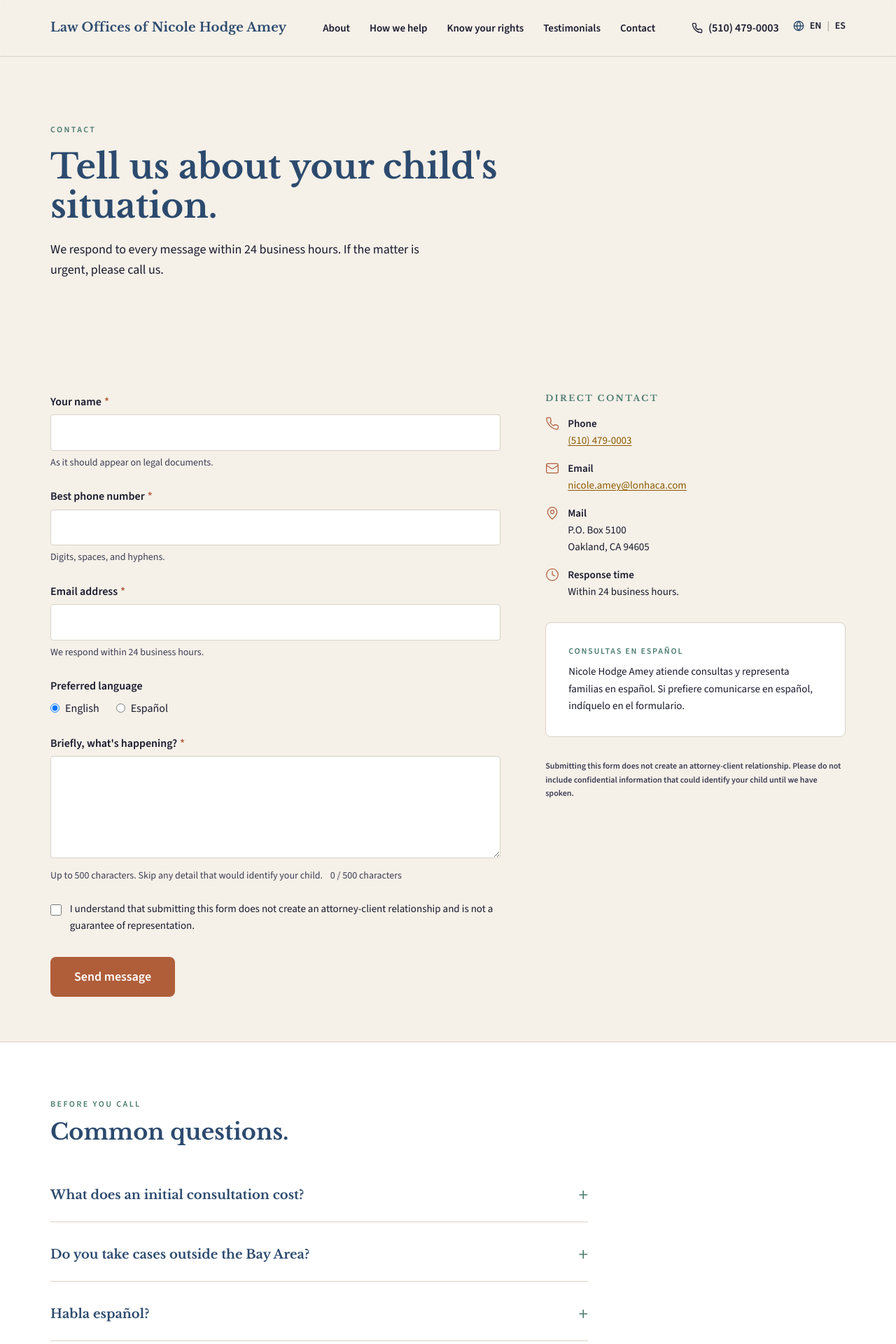
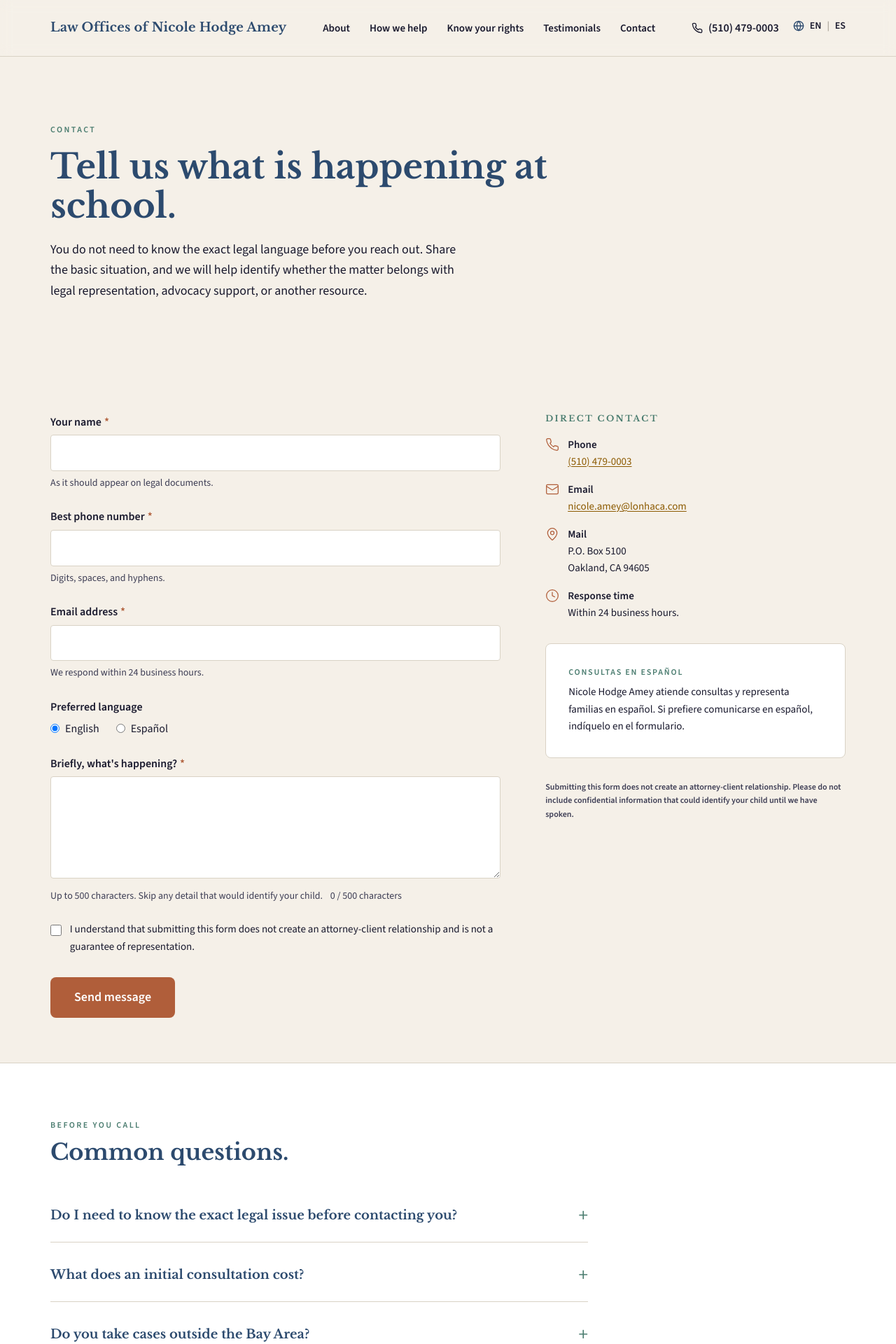
Before and after one commit to marchitectsio/lonha-website, a Next.js app: page /contact in a window 1280 px wide. Shown: the top 1920 px of the page at 70% size. Built offline with nearby package versions, Linux system fonts and the light colour scheme.

Commit message:
Update contact page to match intake direction

```diff
--- a/app/contact/page.tsx
+++ b/app/contact/page.tsx
@@ -13,8 +13,12 @@ export const metadata: Metadata = {
 
 const FAQ = [
   {
+    q: "Do I need to know the exact legal issue before contacting you?",
+    a: "No. You can start by explaining what is happening at school. We can help identify whether the concern involves an IEP, due process, discipline, Section 504, advocacy support, or another next step.",
+  },
+  {
     q: "What does an initial consultation cost?",
-    a: "We discuss fees during the first conversation. The initial consultation is a chance for both of us to determine whether we are the right fit. Under IDEA, parents who prevail in a due-process proceeding may recover attorney fees from the school district. This is a real provision of federal law, not a marketing promise.",
+    a: "We discuss fees during the first conversation. The initial consultation is a chance for both of us to determine whether the firm is the right fit. Under IDEA, parents who prevail in a due-process proceeding may recover attorney fees from the school district. This is a real provision of federal law, not a marketing promise.",
   },
   {
     q: "Do you take cases outside the Bay Area?",
@@ -26,7 +30,7 @@ const FAQ = [
   },
   {
     q: "How do I prepare for our first call?",
-    a: "Have your child's most recent IEP, any assessment reports, and a summary of what has happened with the school district. You do not need anything else to start.",
+    a: "If you have them, gather your child's most recent IEP, assessment reports, and a short summary of what has happened with the school district. You do not need everything ready before you make first contact.",
   },
 ];
 
@@ -42,23 +46,21 @@ export default function ContactPage() {
             className="font-serif font-bold text-[color:var(--brand-primary)] max-w-3xl"
             style={{ fontSize: "clamp(2rem, 4.4vw, 3.052rem)", lineHeight: 1.15 }}
           >
-            Tell us about your child's situation.
+            Tell us what is happening at school.
           </h1>
           <p className="mt-5 text-lg text-[color:var(--text-primary)] max-w-prose leading-relaxed">
-            We respond to every message within 24 business hours. If the matter is urgent, please call us.
+            You do not need to know the exact legal language before you reach out. Share the basic situation, and we will help identify whether the matter belongs with legal representation, advocacy support, or another resource.
           </p>
         </div>
       </section>
 
       <section className="py-10 md:py-16">
         <div className="container-x grid gap-10 lg:grid-cols-[1.5fr_1fr] lg:gap-16">
-          {/* Form */}
           <div>
             <h2 className="sr-only">Contact form</h2>
             <ContactForm locale="en" />
           </div>
 
-          {/* Side info */}
           <aside aria-labelledby="contact-info" className="space-y-8">
             <div>
               <h2 id="contact-info" className="text-xs font-semibold uppercase tracking-[0.2em] text-[color:var(--brand-secondary)] mb-4">
@@ -115,7 +117,6 @@ export default function ContactPage() {
         </div>
       </section>
 
-      {/* FAQ */}
       <section className="bg-[color:var(--surface-raised)] border-t border-[color:var(--border-subtle)] py-12 md:py-20">
         <div className="container-x">
           <p className="text-xs font-semibold uppercase tracking-[0.2em] text-[color:var(--brand-secondary)] mb-3">
```
